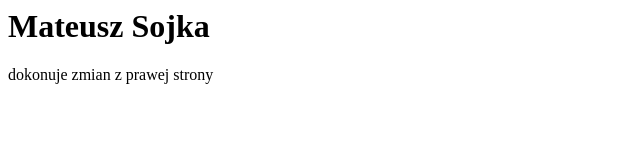
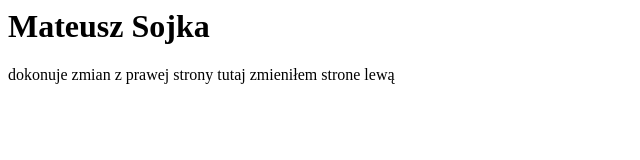
Before and after one commit to Massive1357/kurscieszyn, a plain HTML site: page index.html in a window 1280 px wide. Shown: the whole page, without its empty margins (0-640 px from the left). Drawn offline with Linux system fonts and the light colour scheme.

Commit message:
zmienil lewy

```diff
--- a/index.html
+++ b/index.html
@@ -5,5 +5,6 @@
     <body>
         <h1>Mateusz Sojka</h1>
         dokonuje zmian z prawej strony
+        tutaj zmieniłem strone lewą
     </body>
 </html>
```
